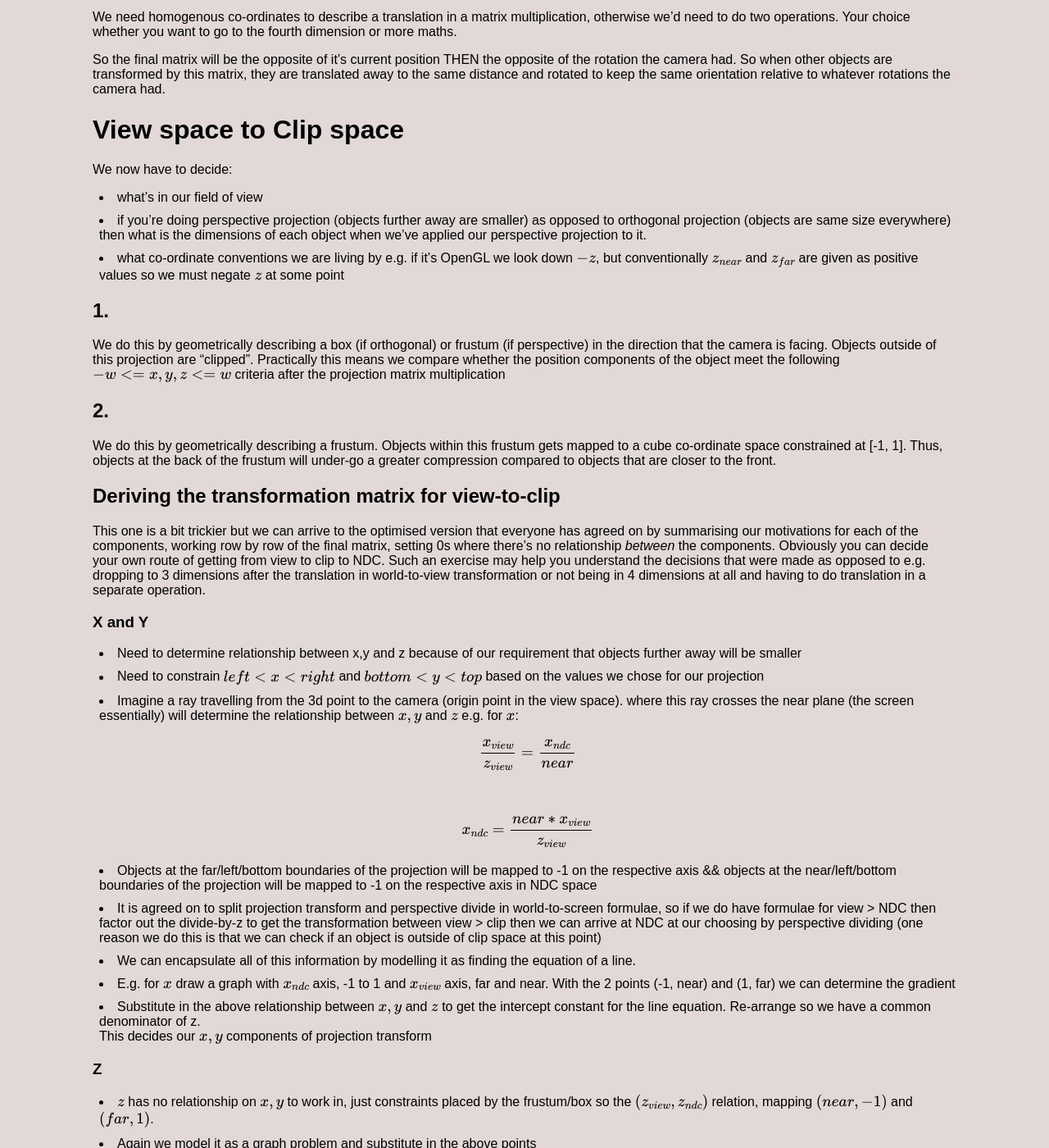
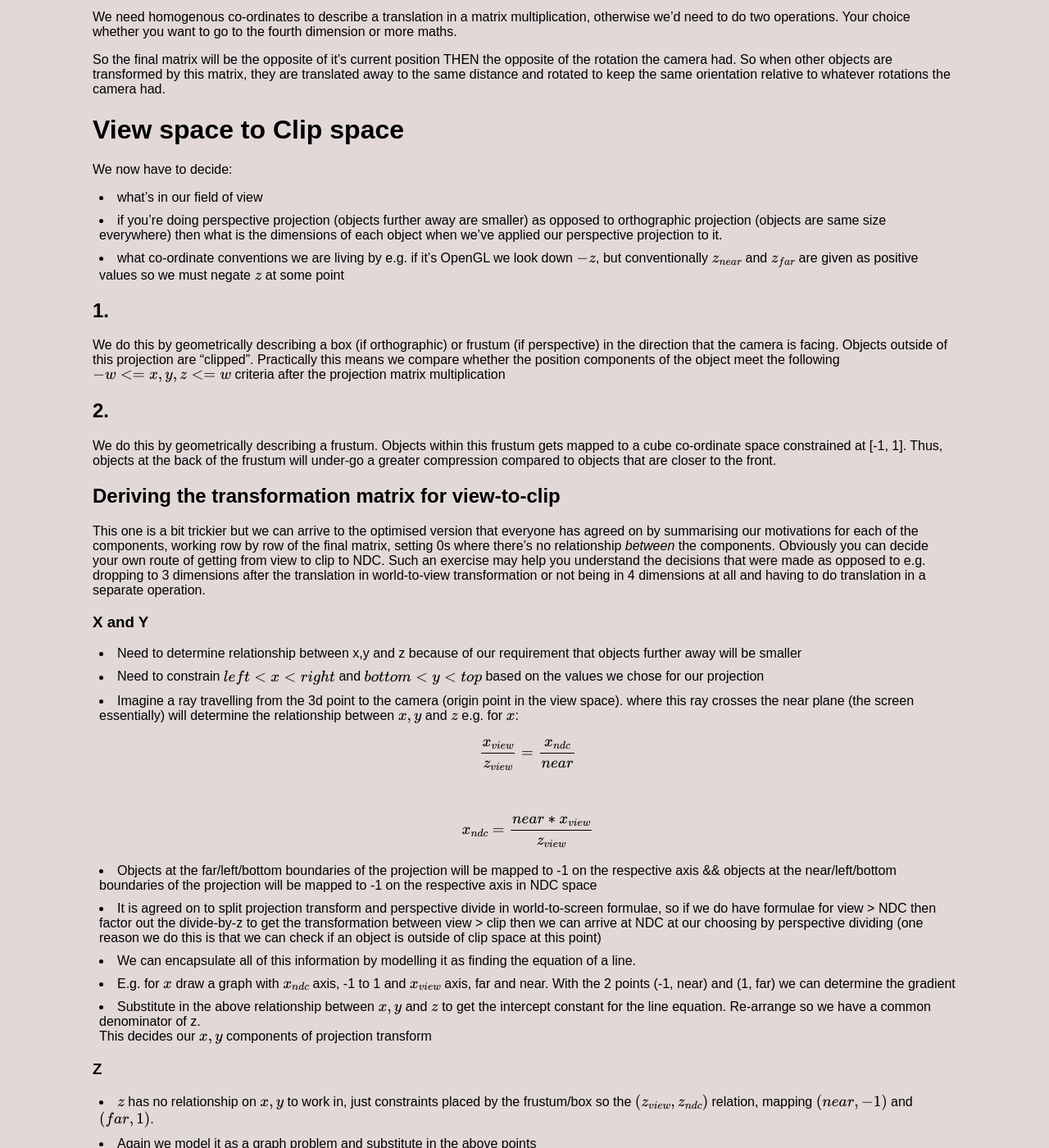
Before and after one commit to jsbaasi/jsbaasi.github.io, a Jekyll site: the page built from _posts/2026-03-29-world-to-screen.md, in a window 1280 px wide and 1400 px high, scrolled down 3309 px. Shown: the whole window at 82% size. Built offline with Jekyll 4.4.1, drawn with Linux system fonts in a browser that asks for light colours; some of the changed text lies outside the part shown.

Commit message:
vault backup: 2026-04-28 15:58:37

```diff
--- a/_posts/2026-03-29-world-to-screen.md
+++ b/_posts/2026-03-29-world-to-screen.md
@@ -101,11 +101,11 @@ So the final matrix will be the opposite of it's current position THEN the oppos
 # View space to Clip space
 We now have to decide:
 1. what's in our field of view
-2. if you're doing perspective projection (objects further away are smaller) as opposed to orthogonal projection (objects are same size everywhere) then what is the dimensions of each object when we've applied our perspective projection to it.
+2. if you're doing perspective projection (objects further away are smaller) as opposed to orthographic projection (objects are same size everywhere) then what is the dimensions of each object when we've applied our perspective projection to it.
 3. what co-ordinate conventions we are living by e.g. if it's OpenGL we look down $-z$, but conventionally $z_{near}$ and $z_{far}$ are given as positive values so we must negate $z$ at some point
 
 ## 1.
-We do this by geometrically describing a box (if orthogonal) or frustum (if perspective) in the direction that the camera is facing. Objects outside of this projection are "clipped". Practically this means we compare whether the position components of the object meet the following $-w <= x,y,z <= w$ criteria after the projection matrix multiplication
+We do this by geometrically describing a box (if orthographic) or frustum (if perspective) in the direction that the camera is facing. Objects outside of this projection are "clipped". Practically this means we compare whether the position components of the object meet the following $-w <= x,y,z <= w$ criteria after the projection matrix multiplication
 ## 2.
 We do this by geometrically describing a frustum. Objects within this frustum gets mapped to a cube co-ordinate space constrained at [-1, 1]. Thus, objects at the back of the frustum will under-go a greater compression compared to objects that are closer to the front.
 
@@ -132,7 +132,7 @@ $$x_{ndc}=\frac{near*x_{view}}{z_{view}}$$
 ### W
 - $z$ is needed for deciding what order the objects are seen in e.g. which object is at the front so all objects that are obscured by it don't need to be drawn, saving time in our draw loop && for perspective divide, so if we want to do this in one operation we need to save the $z$ value somehow
 - We use this row of the transformation to save the z value for the perspective divide later. So this final row is just $0,0,1,0$
-I recommend thinking through the above motivations and then looking at this [derivation](https://www.songho.ca/opengl/gl_projectionmatrix.html) of the projection matrices (orthogonal and perspective)
+I recommend thinking through the above motivations and then looking at this [derivation](https://www.songho.ca/opengl/gl_projectionmatrix.html) of the projection matrices (orthographic and perspective)
 # Clip space to NDC space
 Normalised device co-ordinates. By being here we have carried forward all the above transformations to our objects that make them look 2d down the forward axis. Being normalised means we're understandable by all hardware/graphics APIs, so we can pass off our work to a library at this point but as we've come so far we might as well make the next jump to screen space and decide where exactly to draw the pixel.
 ## transformation for clip-to-ndc
```
Also changed, not shown: _posts/.obsidian/workspace.json (+24 -8 lines), _posts/2026-04-28-git-notes.md (added, +8 -0 lines).
